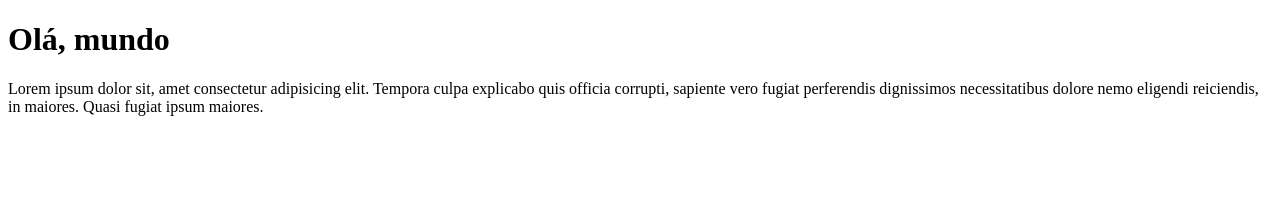
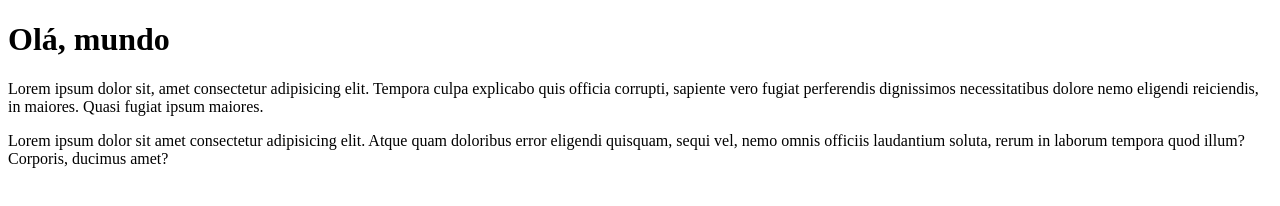
Before and after one commit to lipeA/PrimeiroRepositorio, a plain HTML site: page site-exemplo/index.html in a window 1280 px wide. Drawn offline with Linux system fonts and the light colour scheme.

Commit message:
Update index.html

```diff
--- a/site-exemplo/index.html
+++ b/site-exemplo/index.html
@@ -11,6 +11,9 @@
     <p>
         Lorem ipsum dolor sit, amet consectetur adipisicing elit. Tempora culpa explicabo quis officia corrupti, sapiente vero fugiat perferendis dignissimos necessitatibus dolore nemo eligendi reiciendis, in maiores. Quasi fugiat ipsum maiores.
     </p>
+    <p>
+        Lorem ipsum dolor sit amet consectetur adipisicing elit. Atque quam doloribus error eligendi quisquam, sequi vel, nemo omnis officiis laudantium soluta, rerum in laborum tempora quod illum? Corporis, ducimus amet?
+    </p>
 
 </body>
 </html>
```
